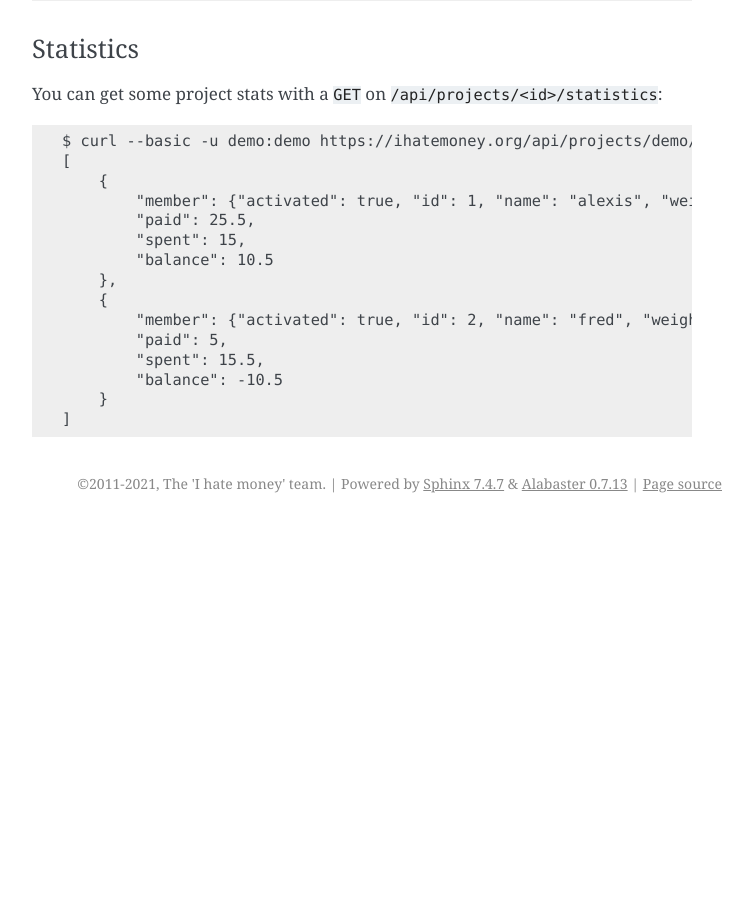
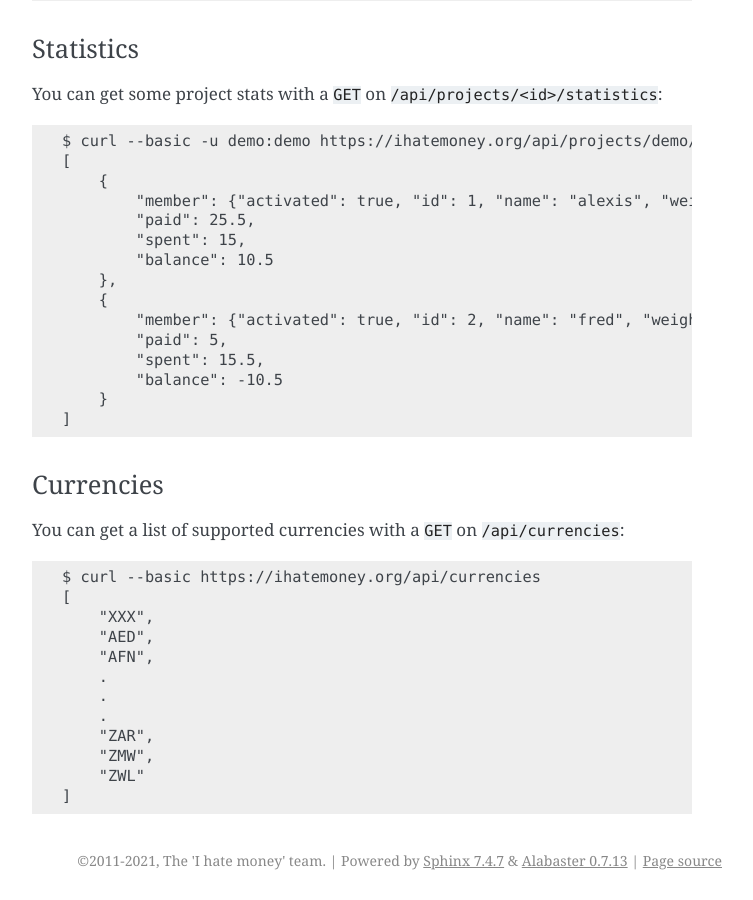
Before and after one commit to spiral-project/ihatemoney, a Sphinx documentation site: the page built from docs/api.md, in a window 1280 px wide and 900 px high, scrolled down 4955 px. Shown: the whole window, without its empty margins (388-1141 px from the left). Built offline with Sphinx 7.4.7, drawn with Linux system fonts in a browser that asks for light colours; before the commit the page ends 5478 px from its top, so only the background shows below that.

Commit message:
List supported currencies in API under api/currencies

```diff
--- a/docs/api.md
+++ b/docs/api.md
@@ -242,3 +242,21 @@ You can get some project stats with a `GET` on
             "balance": -10.5
         }
     ]
+
+### Currencies
+
+You can get a list of supported currencies with a `GET` on
+`/api/currencies`:
+
+    $ curl --basic https://ihatemoney.org/api/currencies
+    [
+        "XXX",
+        "AED",
+        "AFN",
+        .
+        .
+        .
+        "ZAR",
+        "ZMW",
+        "ZWL"
+    ]
```
Also changed, not shown: 2 other files.
